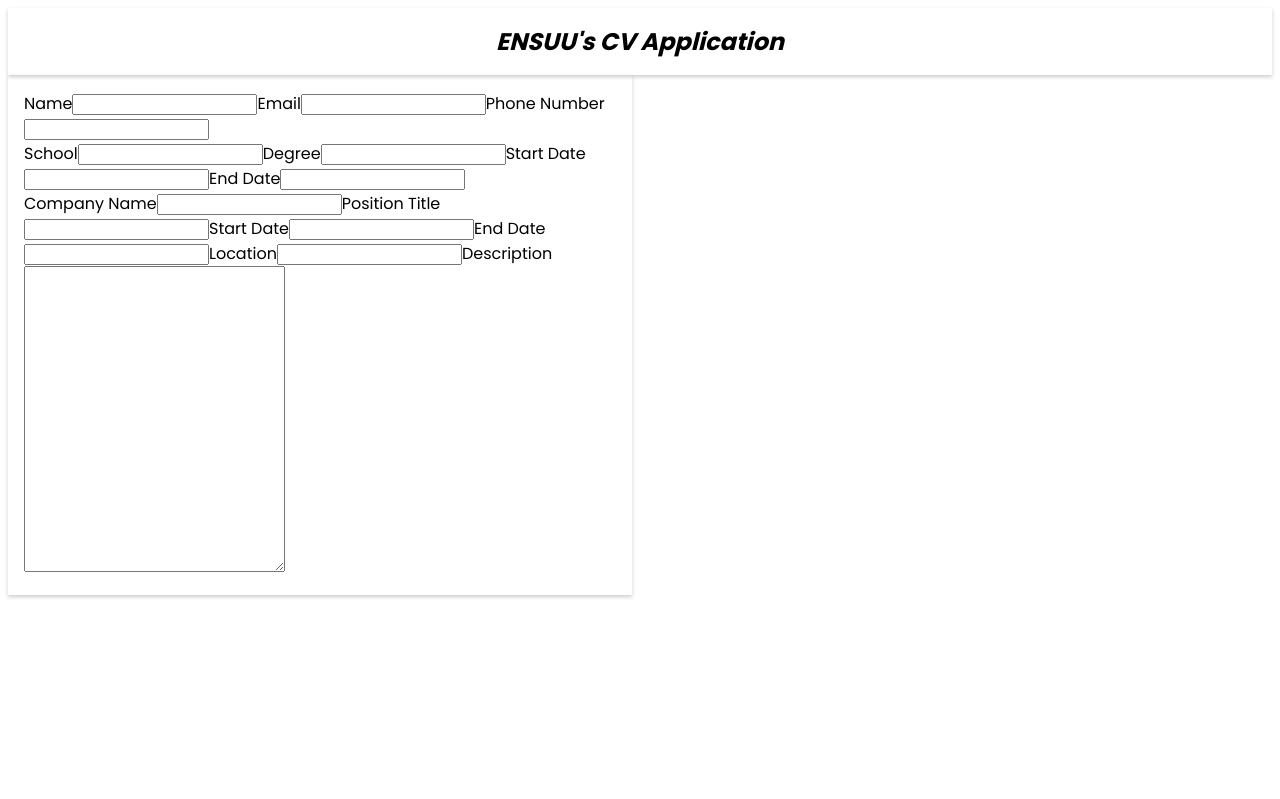
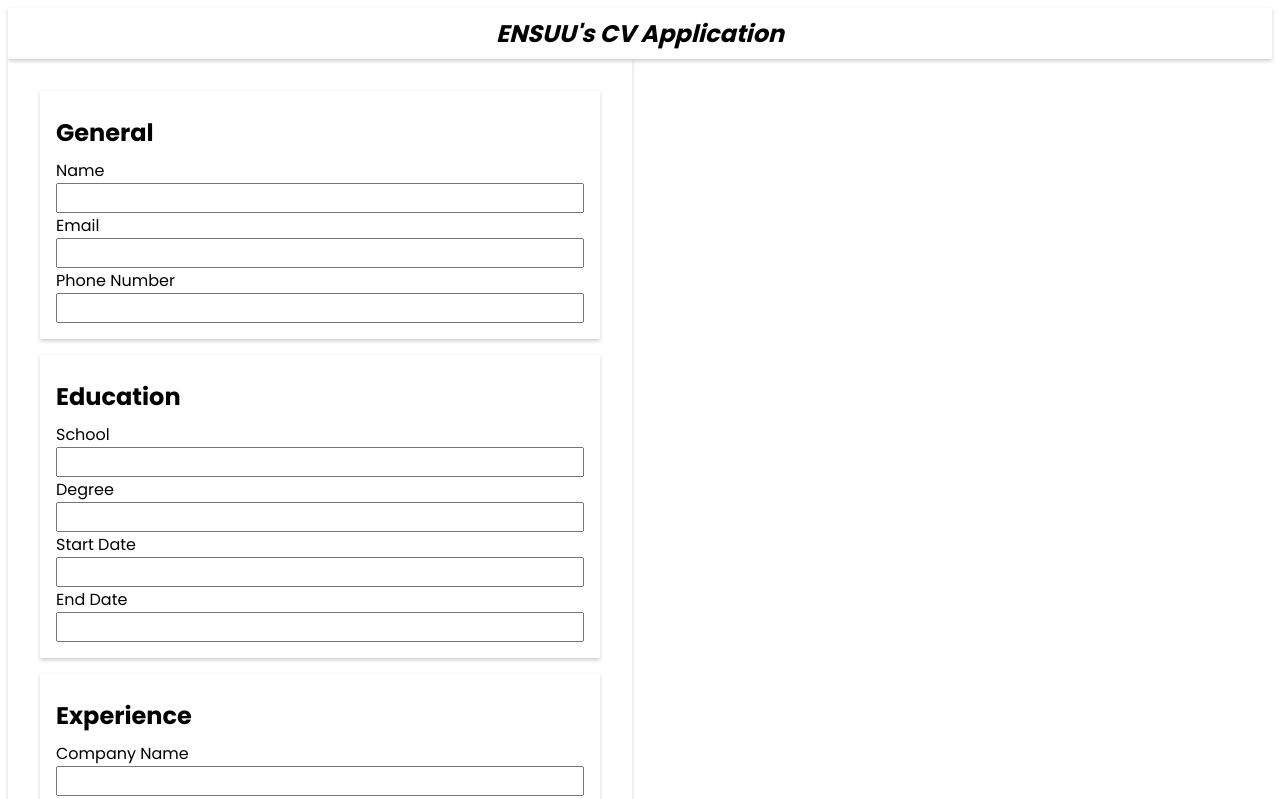
Before and after one commit to ENSUU/cv-application, a React (Vite) app: page / in a window 1280 px wide. Shown: the top 799 px of the page. Built offline with nearby package versions, Linux system fonts and the light colour scheme.

Commit message:
Improve the styling of Education, Experience, and General components
Added box-shadow to each component. Removed left & right margin from
component titles (General , Education, Experience). Increased the font
size and height of input fields.

```diff
--- a/src/components/Education.jsx
+++ b/src/components/Education.jsx
@@ -1,6 +1,7 @@
 function Education() {
     return (
         <form>
+            <h1>Education</h1>
             {/* User's School Field */}
             <label htmlFor="">School</label>
             <input id="userSchool" name="userSchool" type="text"/>
--- a/src/components/Experience.jsx
+++ b/src/components/Experience.jsx
@@ -1,6 +1,7 @@
 function Experience() {
     return (
         <form>
+            <h1>Experience</h1>
             {/* Company Name Field */}
             <label htmlFor="userCompany">Company Name</label>
             <input type="text" id="userCompany" name="userCompany"/>
--- a/src/components/General.jsx
+++ b/src/components/General.jsx
@@ -1,6 +1,7 @@
 function General() {
     return (
         <form>
+            <h1>General</h1>
             {/* User's Name Field */}
             <label htmlFor="">Name</label>
             <input id="userName" name="userName" type="text"/>
--- a/src/styles/app.css
+++ b/src/styles/app.css
@@ -1,5 +1,22 @@
 main {
     display: flex;
+}
+
+form {
+    display: flex;
+    flex-direction: column;
+    padding: 1rem;
+    margin: 1rem;
+    box-shadow: 0 2px 4px 0 rgba(0,0,0,.2);
+}
+
+form input {
+    height: 1.5rem;
+    font-size: 1rem;
+}
+
+h1 {
+    margin: 0.5rem 0;
 }
 
 .userResume {
```
